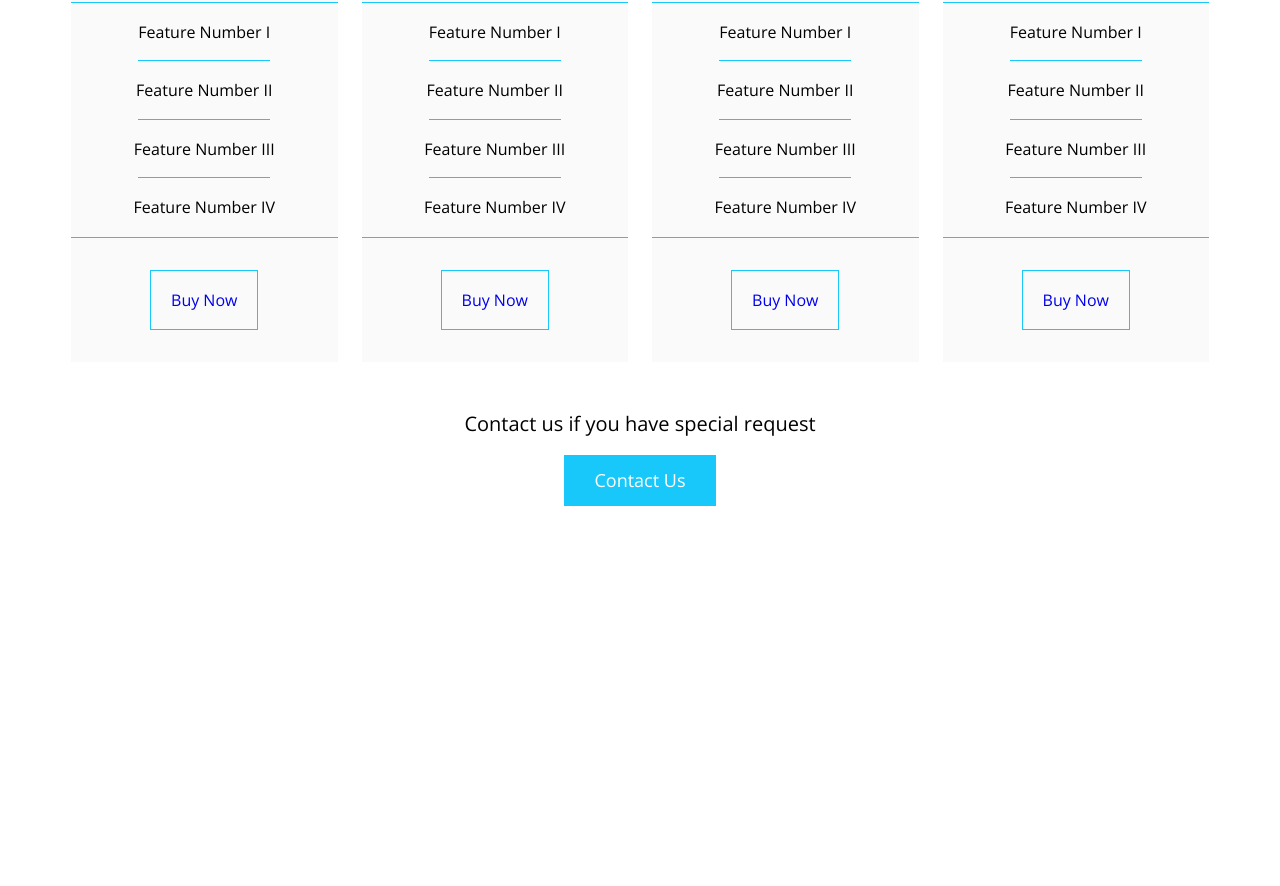
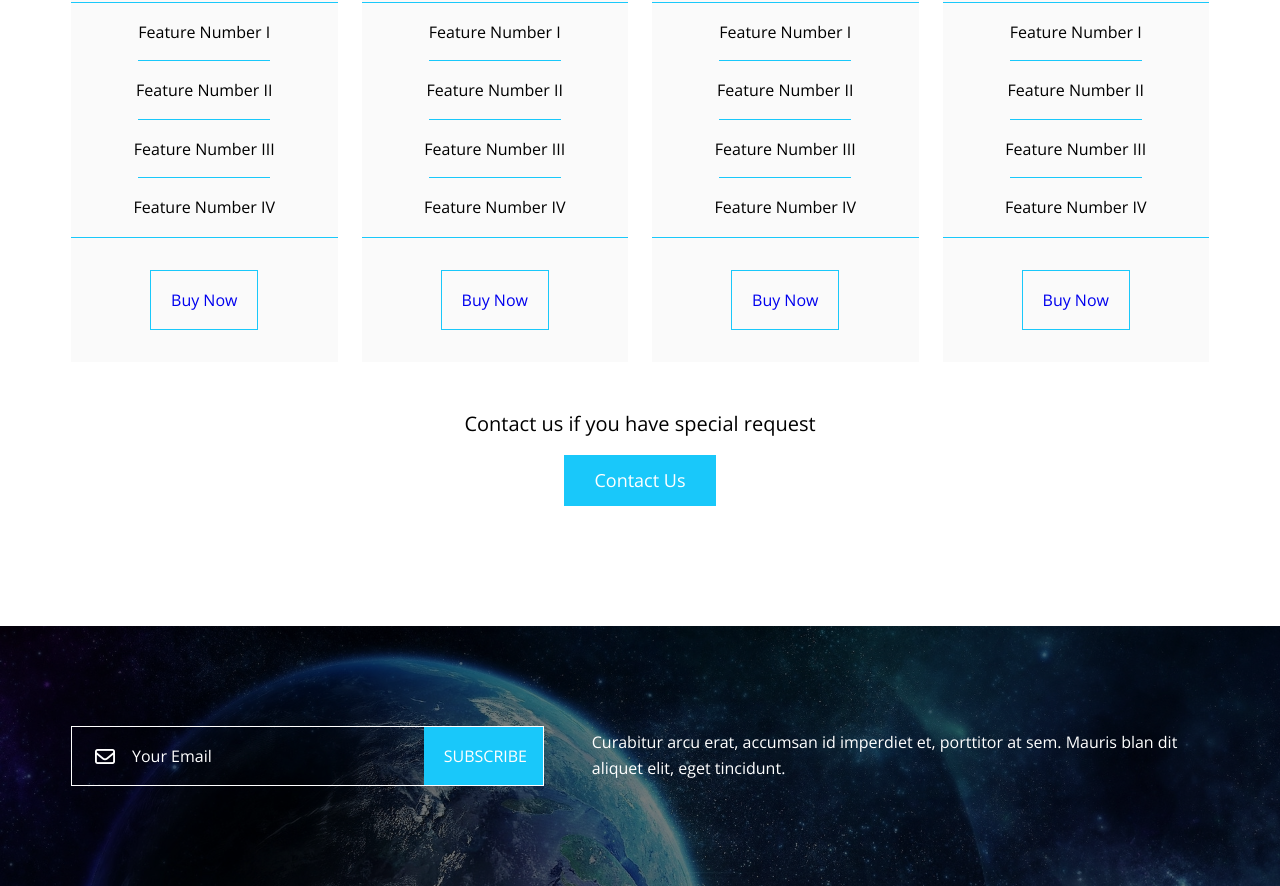
Before and after one commit to MotasemZiad/Kasper, a plain HTML site: page index.html in a window 1280 px wide. Shown: the part 6776-7662 px from the top of the page. Before the commit the page ends 7402 px from the top, so only its background shows below. Drawn offline with nearby package versions, Linux system fonts and the light colour scheme.

Commit message:
finish the email subscription section

```diff
--- a/index.html
+++ b/index.html
@@ -419,5 +419,19 @@
         <a href="#" class="contact-link">Contact Us</a>
       </div>
     </div>
+
+    <div class="subscription">
+      <div class="container">
+        <form action="">
+          <i class="fa-regular fa-envelope fa-lg"></i>
+          <input type="email" name="email" placeholder="Your Email" />
+          <input type="submit" value="SUBSCRIBE" />
+        </form>
+        <p>
+          Curabitur arcu erat, accumsan id imperdiet et, porttitor at sem.
+          Mauris blan dit aliquet elit, eget tincidunt.
+        </p>
+      </div>
+    </div>
   </body>
 </html>
--- a/styles/style.css
+++ b/styles/style.css
@@ -935,3 +935,89 @@ q::after {
   color: white;
   font-size: 18px;
 }
+
+.subscription {
+  padding-top: var(--main-section-padding);
+  padding-bottom: var(--main-section-padding);
+  background-image: url(../assets/images/subscribe.jpg);
+  background-size: cover;
+  position: relative;
+  color: white;
+}
+
+.subscription::before {
+  content: "";
+  position: absolute;
+  left: 0;
+  top: 0;
+  width: 100%;
+  height: 100%;
+  background-color: rgb(0 0 0 / 52%);
+}
+
+.subscription .container {
+  position: relative;
+  display: flex;
+  align-items: center;
+}
+
+@media (max-width: 991px) {
+  .subscription .container {
+    flex-direction: column;
+    text-align: center;
+  }
+}
+
+.subscription form {
+  display: flex;
+  width: 600px;
+  max-width: 100%;
+  position: relative;
+}
+
+.subscription form ::placeholder {
+  color: white;
+}
+
+.subscription form i {
+  position: absolute;
+  top: 50%;
+  transform: translateY(-50%);
+  left: 24px;
+}
+
+.subscription form input[type="email"] {
+  border: 1px solid white;
+  border-right: none;
+  background: none;
+  padding: 20px 20px 20px 60px;
+  caret-color: var(--primary-color);
+  width: calc(100% - 120px);
+  color: white;
+}
+
+.subscription form input[type="submit"] {
+  width: 120px;
+  background-color: var(--primary-color);
+  color: white;
+  padding: 10px 20px;
+  border: 1px solid white;
+  border-left: none;
+  text-transform: uppercase;
+}
+
+.subscription form input[type="email"]:focus,
+.subscription form input[type="submit"]:focus {
+  outline: none;
+}
+
+.subscription p {
+  margin-left: 48px;
+  line-height: var(--main-line-height);
+}
+
+@media (max-width: 991px) {
+  .subscription p {
+    margin: 32px 0 0;
+  }
+}
```
